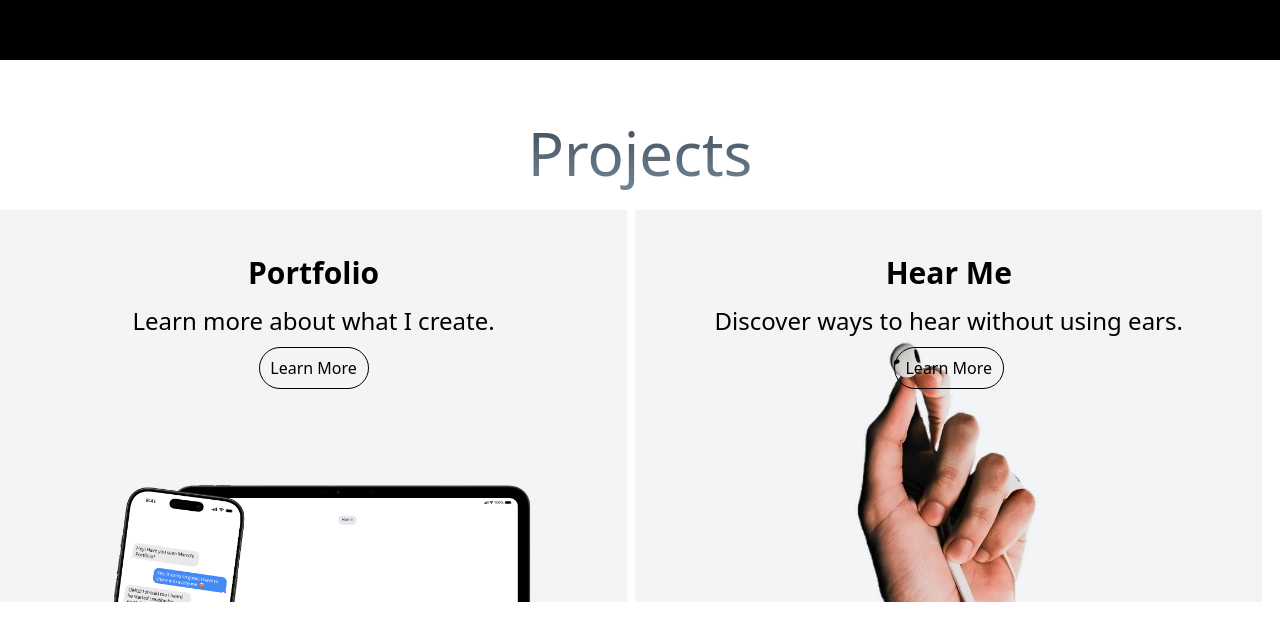
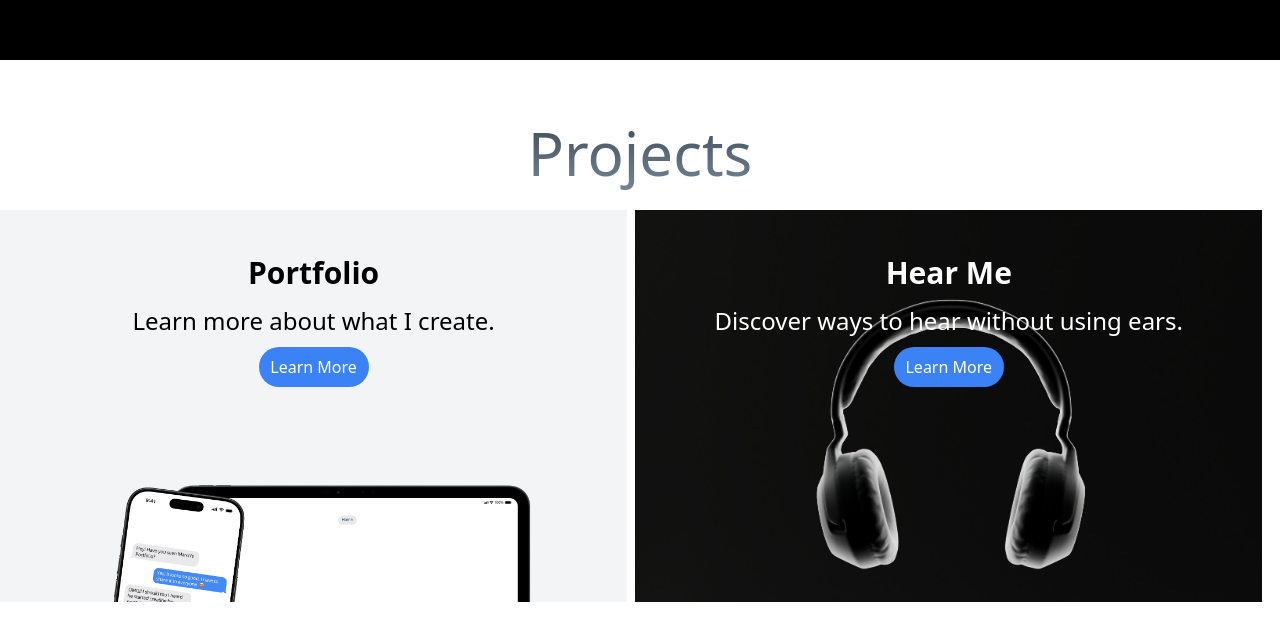
Before and after one commit to MarcoLe3/portfolio, a Next.js app: page / in a window 1280 px wide. Shown: the part 740-1380 px from the top of the page. Built offline with nearby package versions, Linux system fonts and the light colour scheme.

Commit message:
better pc

```diff
--- a/components/button/LearnMore.jsx
+++ b/components/button/LearnMore.jsx
@@ -4,7 +4,7 @@ export default function LearnMoreButton({ url }) {
   return (
     <Link
       href={url || "/"}
-      className="p-2 border border-black hover:bg-black hover:text-white w-[110px] rounded-full text-center"
+      className="p-2 bg-blue-500 text-white hover:bg-opacity-90 hover:text-white w-[110px] rounded-full text-center"
     >
       Learn More
     </Link>
--- a/json/project.json
+++ b/json/project.json
@@ -13,12 +13,12 @@
   {
     "title": "Hear Me",
     "tagline": "Discover ways to hear without using ears.",
-    "titleColor": "black",
-    "taglineColor": "black",
+    "titleColor": "white",
+    "taglineColor": "white",
     "link": "/Hear_Me",
     "bgColor": "#F3F4F6",
-    "bgImageUrl": "/image/hear.png",
-    "bgPos": "center 40%",
-    "bgSize": "80%"
+    "bgImageUrl": "/image/hear.jpg",
+    "bgPos": "30% 10%",
+    "bgSize": "120%"
   }
 ]
```
Also changed, not shown: public/image/hear.jpg (added), public/image/hear.png (deleted).
